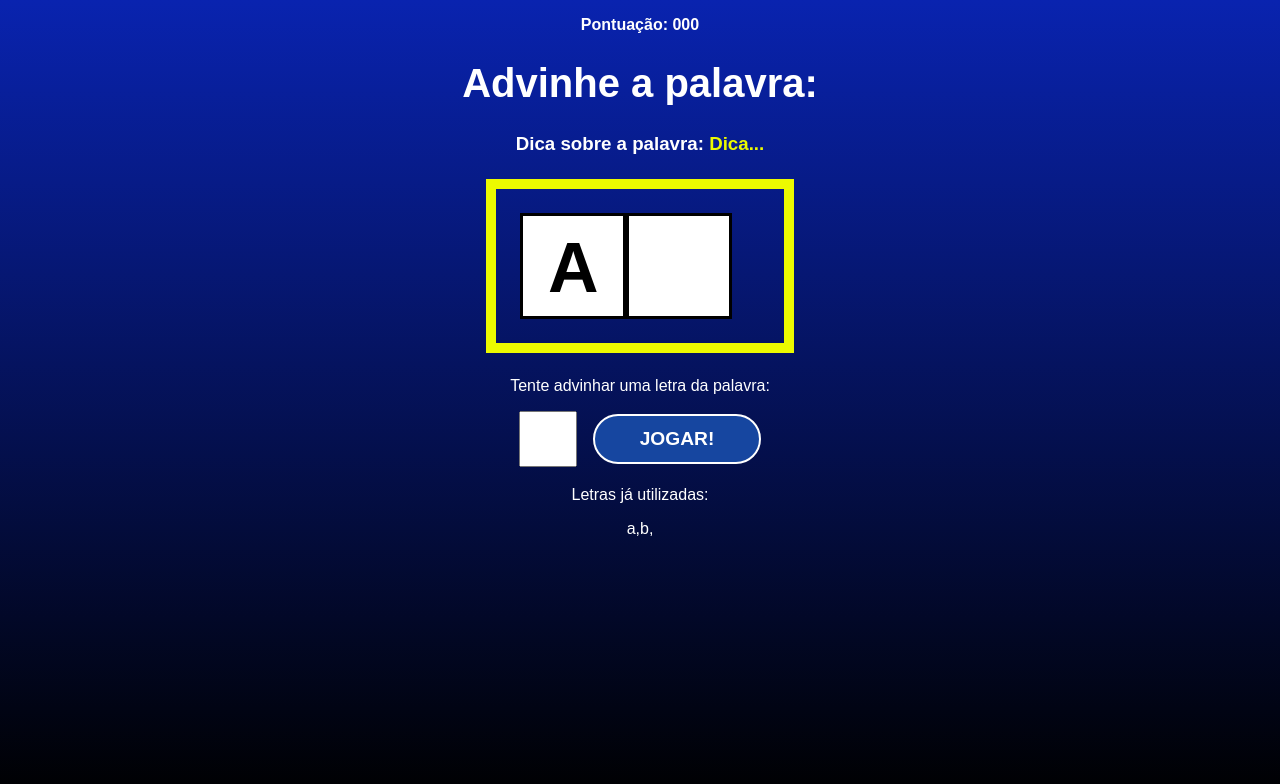
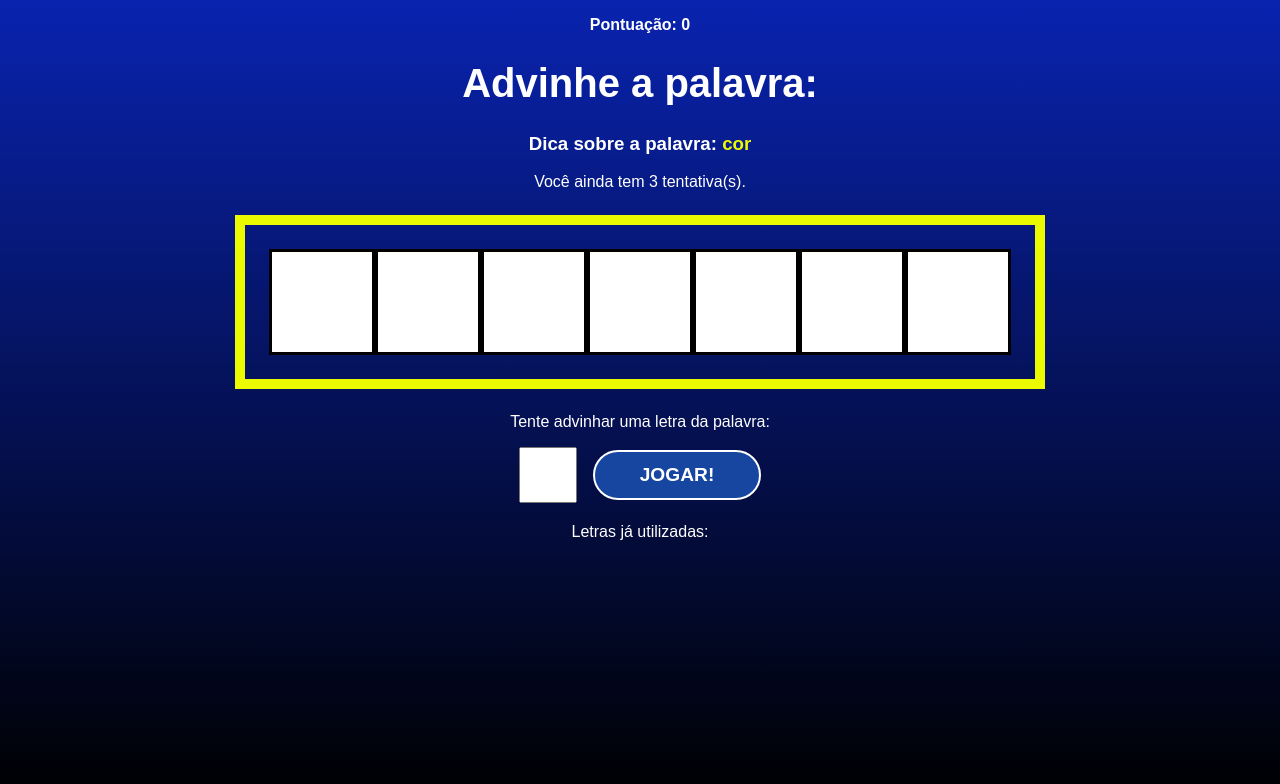
Before and after one commit to andre10dias/secret-word, a React (Vite) app in the folder secretword/: page / in a window 1280 px wide. Both pictures are taken after a click on the button "COMEÇAR O JOGO". Shown: the top 784 px of the page. Built offline with nearby package versions, Linux system fonts and the light colour scheme.

Commit message:
Consumindo states do jogo

```diff
--- a/secretword/src/App.jsx
+++ b/secretword/src/App.jsx
@@ -18,6 +18,11 @@
   const [pickedWord, setPickedWord] = useState("");
   const [pickedCategory, setPickedCategory] = useState("");
   const [letters, setLetters] = useState([]);
+
+  const [guessedLetters, setGuessedLetters] = useState([]);
+  const [wrongLetters, setWrongLetters] = useState([]);
+  const [guesses, setGuesses] = useState(3);
+  const [score, setScore] = useState(0);
 
   const pickedWordAndCategory = () => {
     // Escolhe uma categoria aleatória
@@ -64,7 +69,18 @@
   return (
     <div className="app">
       {gameStage === 'start' && <StartScreen startGame={startGame} />}
-      {gameStage === 'game' && <Game verifyLetter={verifyLetter} />}
+      {gameStage === 'game' && (
+        <Game
+          verifyLetter={verifyLetter}
+          pickedWord={pickedWord}
+          pickedCategory={pickedCategory}
+          letters={letters}
+          guessedLetters={guessedLetters}
+          wrongLetters={wrongLetters}
+          guesses={guesses}
+          score={score}
+        />
+      )}
       {gameStage === 'end' && <GameOver retry={retry} />}
     </div>
   )
--- a/secretword/src/componensts/Game.jsx
+++ b/secretword/src/componensts/Game.jsx
@@ -1,18 +1,34 @@
 import './Game.css'
 
-const Game = ({ verifyLetter }) => {
+const Game = ({
+  verifyLetter,
+  pickedCategory,
+  letters,
+  guessedLetters,
+  wrongLetters,
+  guesses,
+  score,
+}) => {
   return (
     <div className="game">
       <p className="points">
-        <span>Pontuação: 000</span>
+        <span>Pontuação: {score}</span>
       </p>
       <h1>Advinhe a palavra:</h1>
       <h3 className="tip">
-        Dica sobre a palavra: <span>Dica...</span>
+        Dica sobre a palavra: <span>{pickedCategory}</span>
       </h3>
+      <p>Você ainda tem {guesses} tentativa(s).</p>
       <div className="wordContainer">
-        <span className="letter">A</span>
-        <span className="blankSquare"></span>
+        {
+          letters.map((letter, i) =>
+            guessedLetters.includes(letter) ? (
+              <span key={i} className="letter">{letter}</span>
+            ) : (
+              <span key={i} className="blankSquare"></span>
+            )
+          )
+        }
       </div>
       <div className="letterContainer">
         <p>Tente advinhar uma letra da palavra:</p>
@@ -23,8 +39,11 @@
       </div>
       <div className="wrongLettersContainer">
         <p>Letras já utilizadas:</p>
-        <span>a,</span>
-        <span>b,</span>
+        {
+          wrongLetters.map((letters, i) => (
+            <span key={i}>{letters}, </span>
+          ))
+        }
       </div>
     </div>
   )
```
